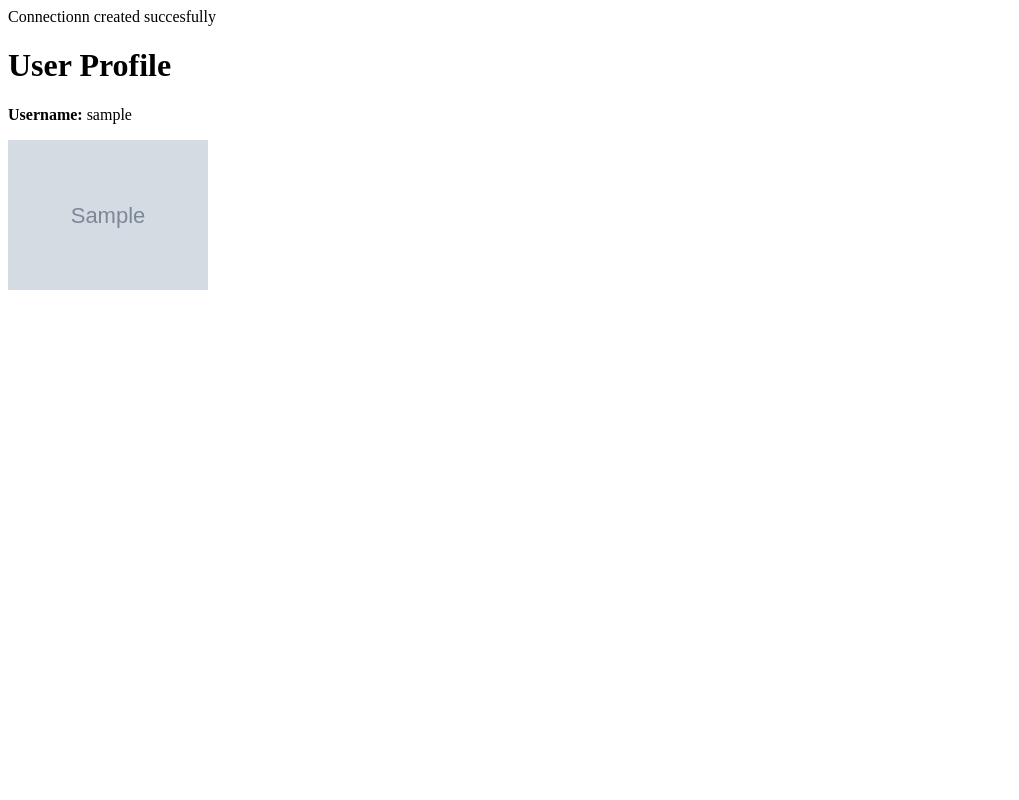
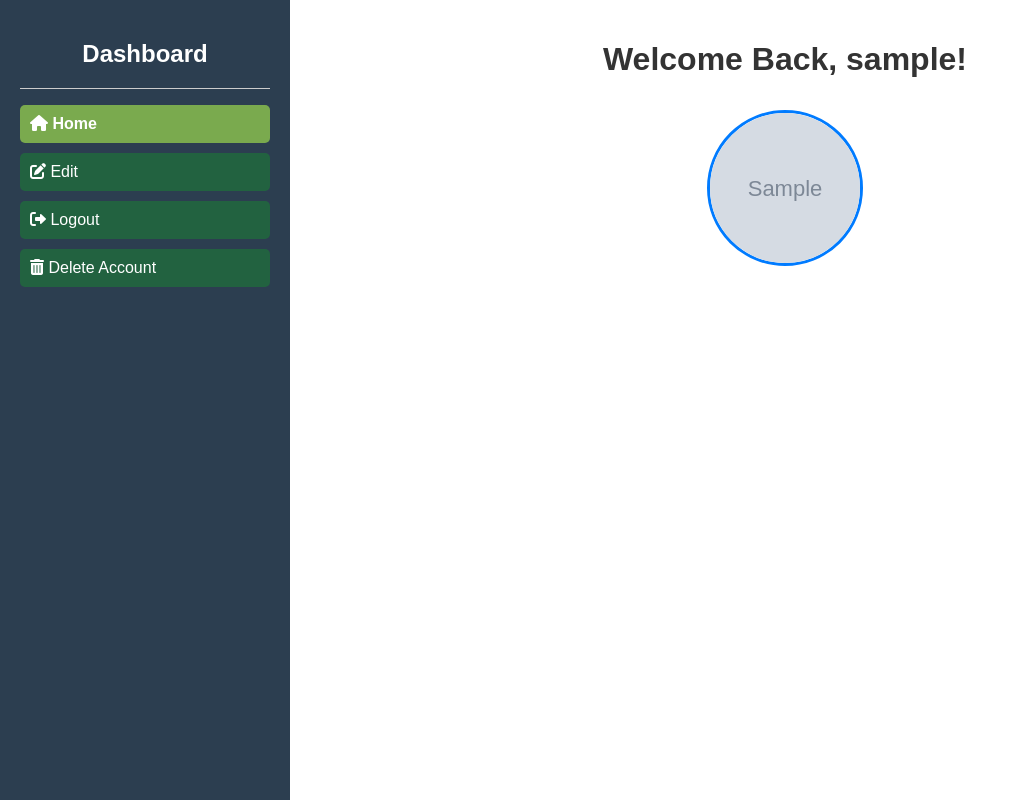
Before and after one commit to Yusuf580/SIMPLE-USER-MANAGEMENT-SYSTEM, a PHP site: page /dashboard.php in a window 1280 px wide. Shown: the whole page, without its empty margins (0-1019 px from the left). Run offline with PHP 8.4, Linux system fonts and the light colour scheme; the visitor is signed in with stand-in values (Sample User, id 1); tables that the repository leaves empty or names only in its code hold one stand-in row (values such as "Sample post"); grey boxes marked "Sample" are stand-in pictures.

Commit message:
Added styles to the dashboard page

```diff
--- a/config.php
+++ b/config.php
@@ -8,8 +8,6 @@
 
     if($conn->connect_error){
         die("Connection failed".$conn->connect_error);
-    }else{
-        echo "Connectionn created succesfully";
     }
 
     /*$sql = "CREATE TABLE IF NOT EXISTS users (
--- /dev/null
+++ b/dashboard.css
@@ -0,0 +1,83 @@
+/* Global Styling */
+body {
+    font-family: Arial, sans-serif;
+    background-color: #f4f4f4;
+    margin: 0;
+    padding: 0;
+}
+
+/* Dashboard Container */
+.dashboard-container {
+    display: flex;
+    height: 100vh;
+}
+
+/* Sidebar Styling */
+.sidebar {
+    width: 250px;
+    background: #2c3e50;
+    color: white;
+    padding: 20px;
+}
+
+.sidebar h2 {
+    text-align: center;
+    margin-bottom: 20px;
+}
+
+.sidebar ul {
+    list-style: none;
+    padding: 0;
+}
+
+.sidebar ul li {
+    margin: 10px 0;
+}
+
+.sidebar ul li a {
+    color: white;
+    text-decoration: none;
+    display: block;
+    padding: 10px;
+    border-radius: 5px;
+    background: #1a25;
+}
+
+.sidebar ul li a:hover {
+    background: #1a252f;
+}
+
+/* Main Content */
+.content {
+    flex: 1;
+    padding: 20px;
+    background: white;
+    text-align: center;
+}
+
+.content h1 {
+    color: #333;
+}
+
+/* Profile Picture */
+.content img {
+    width: 150px;
+    height: 150px;
+    border-radius: 50%;
+    border: 3px solid #007bff;
+    margin-top: 10px;
+}
+
+/* Separator Styling */
+.separator {
+    border: none;
+    border-top: 1px solid #ccc; /* Adds a thin line */
+    margin: 10px 0;  /* Adds space above and below the separator */
+}
+
+/* Highlight active page */
+.sidebar ul li a.active {
+    background-color: #7aaa4e; /* Blue background */
+    color: white; /* White text */
+    font-weight: bold;
+}
--- a/dashboard.php
+++ b/dashboard.php
@@ -35,20 +35,42 @@ if ($user) {
 <head>
     <meta charset="UTF-8">
     <meta name="viewport" content="width=device-width, initial-scale=1.0">
-    <title>User Profile</title>
+    <title>Dashboard</title>
+    <link rel="stylesheet" href="dashboard.css"> <!-- Link to external CSS -->
+    <link rel="stylesheet" href="https://cdnjs.cloudflare.com/ajax/libs/font-awesome/6.0.0-beta3/css/all.min.css">
 </head>
 <body>
-    <h1>User Profile</h1>
+    <div class="dashboard-container">
+    <div class="sidebar">
+        <h2>Dashboard</h2>
+        <hr class="separator">
+        <ul>
+            <li><a href="dashboard.php" class="nav-link"><i class="fas fa-home"></i> Home</a></li>
+            <li><a href="edit.php" class="nav-link"><i class="fas fa-edit"></i> Edit</a></li>
+            <li><a href="logout.php" class="nav-link"><i class="fas fa-sign-out-alt"></i> Logout</a></li>
+            <li><a href="delete.php" class="nav-link"><i class="fas fa-trash-alt"></i> Delete Account</a></li>
+        </ul>
+    </div>
 
-    <!-- Display Username -->
-    <p><strong>Username:</strong> <?php echo htmlspecialchars($username); ?></p>
 
-    <!-- Display Profile Picture -->
-    <?php if ($profile_picture): ?>
-        <img src="uploads/<?php echo htmlspecialchars($profile_picture); ?>" alt="Profile Picture" width="200">
-    <?php else: ?>
-        <p>No profile picture available.</p>
-    <?php endif; ?>
+        <div class="content">
+            <h1>Welcome Back, <?php echo htmlspecialchars($username); ?>!</h1>
+            <img src="uploads/<?php echo htmlspecialchars($profile_picture); ?>" alt="Profile Picture">
+        </div>
+    </div>
+</body>
 
-</body>
+<script>
+    document.addEventListener("DOMContentLoaded", function () {
+        let currentPage = window.location.pathname.split("/").pop(); // Get current page filename
+        let navLinks = document.querySelectorAll(".nav-link");
+
+        navLinks.forEach(link => {
+            if (link.getAttribute("href") === currentPage) {
+                link.classList.add("active"); // Add 'active' class to current page link
+            }
+        });
+    });
+</script>
+
 </html>
```
Also changed, not shown: edit.php (added), uploads/1742045211_profile_picture2.jpg (added).
